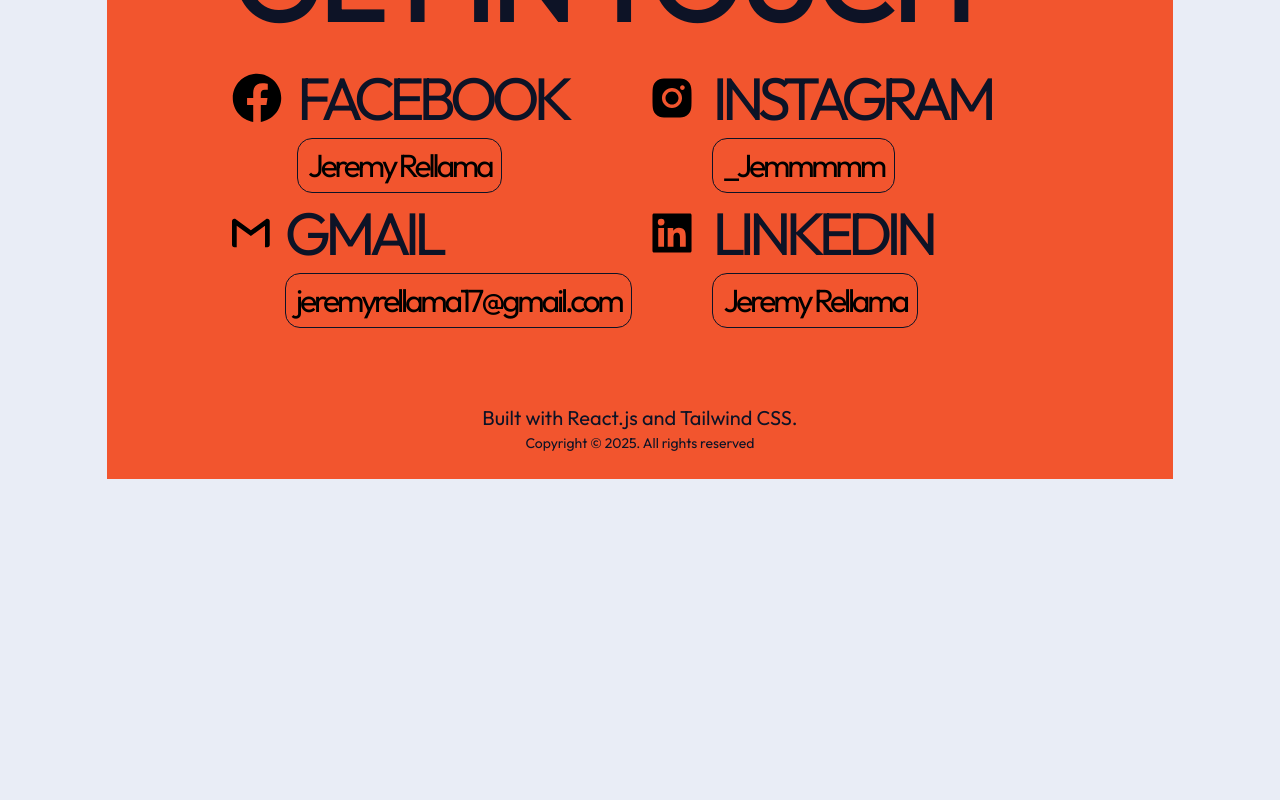
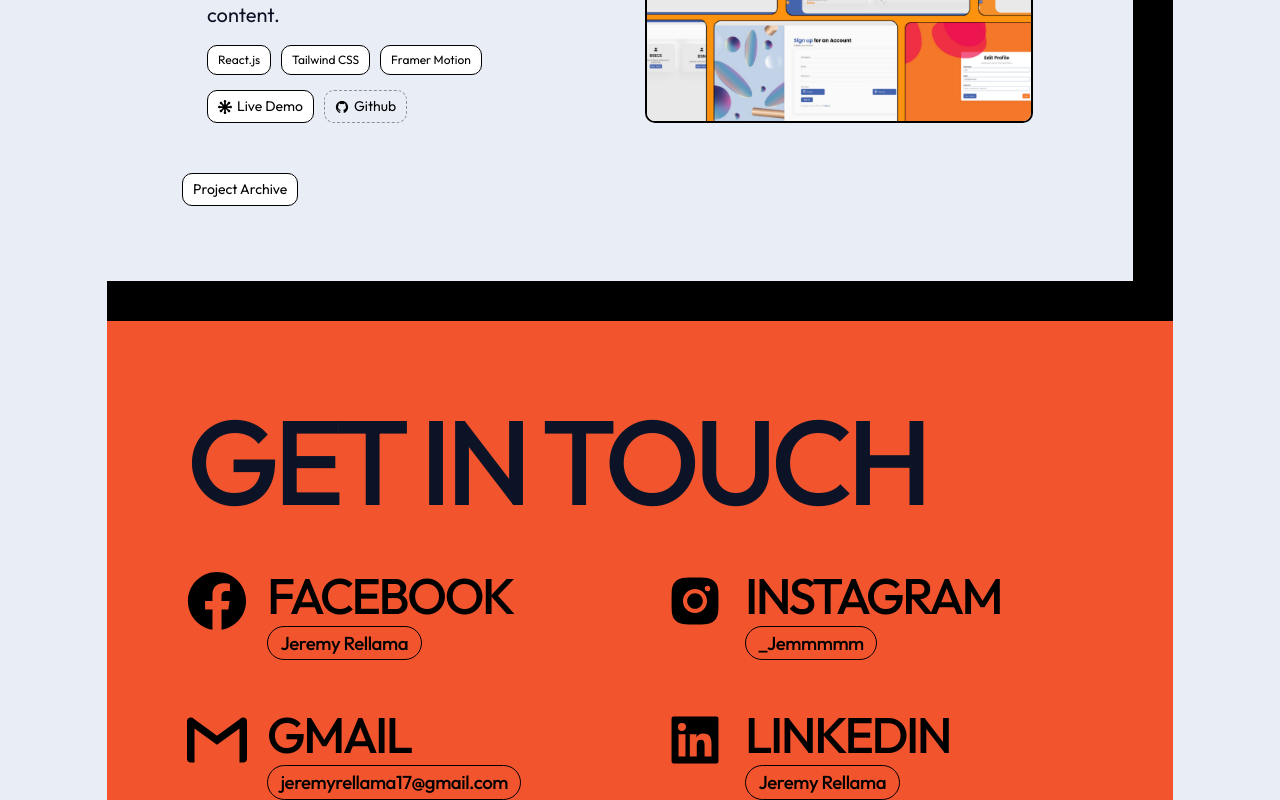
Before and after one commit to PaperNsalt/react-portfolio, a React (Vite) app: page / in a window 1280 px wide. Shown: the part 8120-8920 px from the top of the page. Before the commit the page ends 8619 px from the top, so only its background shows below. Built offline with nearby package versions, Linux system fonts and the light colour scheme.

Commit message:
update footer style

```diff
--- a/src/Footer.jsx
+++ b/src/Footer.jsx
@@ -1,16 +1,20 @@
+import React from "react";
 import { FacebookIcon, GmailIcon, InstagramIcon, LinkedInFooterIcon } from "./components/IconComponent";
 import FooterSocialCard from "./components/FooterSocialCardComponent";
 
-function Footer(){
-  return(
-    <footer className="bg-[#f2552e] xl:py-0 xl:px-50 max-[426px]:py-10 max-[426px]:px-20">
-
-      <div className="flex justify-start items-start">
-        <h1 className="text-left max-[426px]:text-[4rem] max-[426px]:leading-14 md:text-[7rem] lg:text-[12rem] leading-76 font-medium tracking-tighter">GET IN TOUCH </h1>
+function Footer() {
+  return (
+    <footer className="bg-[#f2552e] w-full p-6 sm:p-10 md:p-20 xl:p-32 overflow-hidden">
+      {/* --- HEADER --- */}
+      <div className="flex justify-start items-start mb-8 sm:mb-20">
+        <h1 className="text-left text-5xl sm:text-7xl md:text-8xl lg:text-[10rem] xl:text-[12rem] font-medium tracking-tighter leading-none">
+          GET IN TOUCH
+        </h1>
       </div>
 
-      <div className="grid grid-cols-2 gap-6">
-
+      {/* --- GRID --- */}
+      {/* Changed: grid-cols-2 on mobile with smaller gap */}
+      <div className="grid grid-cols-2 lg:grid-cols-2 gap-4 sm:gap-8 md:gap-12 xl:gap-20">
         <FooterSocialCard
           icon={FacebookIcon}
           platform="FACEBOOK"
@@ -29,7 +33,7 @@
           icon={GmailIcon}
           platform="GMAIL"
           username="jeremyrellama17@gmail.com"
-        url="https://github.com/PaperNsalt"
+          url="mailto:jeremyrellama17@gmail.com"
         />
 
         <FooterSocialCard
@@ -38,15 +42,19 @@
           username="Jeremy Rellama"
           url="https://www.linkedin.com/in/jeremy-rellama-39292a339/"
         />
-
       </div>
 
-      <div className="xl:mt-20 p-10 flex flex-col">
-        <p className="xl:text-[2rem]">Built with React.js and Tailwind CSS.</p>
-        <p className="xl:text-[1.4rem]">Copyright © 2025. All rights reserved</p>
+      {/* --- COPYRIGHT --- */}
+      <div className="mt-12 sm:mt-24 xl:mt-32 border-t border-black/10 pt-8 flex flex-col gap-2 opacity-80">
+        <p className="text-sm sm:text-lg md:text-xl xl:text-2xl font-medium">
+          Built with React.js and Tailwind CSS.
+        </p>
+        <p className="text-xs sm:text-base md:text-lg xl:text-xl">
+          Copyright © 2025. All rights reserved.
+        </p>
       </div>
     </footer>
   );
 }
 
-export default Footer
+export default Footer;
--- a/src/components/FooterSocialCardComponent.jsx
+++ b/src/components/FooterSocialCardComponent.jsx
@@ -1,40 +1,48 @@
-import { motion } from "motion/react";
+import { motion } from "framer-motion";
 import React from "react";
 
 const FooterSocialCard = ({ icon, platform, username, url }) => {
   return (
-    <motion.div
-      whileHover={{ scale: 1.05, y: -2 }}
-      whileTap={{ scale: 0.9, y: 1 }}
-      transition={{ type: "spring", stiffness: 300, damping: 15 }}
-      className="flex flex-row justify-start items-start gap-6 max-[426px]:gap-0 max-[426px]:mt-6"
+    <motion.a
+      href={url}
+      target="_blank"
+      rel="noopener noreferrer"
+      whileHover={{ scale: 1.02, y: -5 }}
+      whileTap={{ scale: 0.95 }}
+      transition={{ type: "spring", stiffness: 300, damping: 20 }}
+      // LAYOUT: flex-col on mobile (Icon Top), flex-row on desktop (Icon Left)
+      className="flex flex-col md:flex-row items-start gap-3 sm:gap-6 xl:gap-8 group cursor-pointer"
     >
-      {/* Responsive icon wrapper */}
-      <div className="w-20 h-20 max-[426px]:w-6 max-[426px]:h-10">
+      {/* --- ICON WRAPPER --- */}
+      {/* Smaller icon on mobile to fit the tight grid */}
+      <div className="shrink-0 w-8 h-8 sm:w-16 sm:h-16 md:w-20 md:h-20 lg:w-24 lg:h-24">
         {React.cloneElement(icon, {
-          className: "w-full h-full" // Fill the wrapper
+          className: "w-full h-full object-contain fill-current text-black group-hover:text-white transition-colors duration-300"
         })}
       </div>
 
-      <div className="flex flex-col justify-center items-start max-[426px]:gap-0 xl:gap-6">
-        {/* Platform text */}
-        <h1 className=" xl:text-[6rem] lg:text-[5rem] md:text-[4rem] sm:text-[3rem] max-[426px]:text-[1.6rem] max-[426px]:leading-10 tracking-[-0.1em] leading-20">
+      {/* --- TEXT CONTENT --- */}
+      <div className="flex flex-col items-start justify-center w-full">
+        {/* Platform Title */}
+        <h2 className="text-xl sm:text-5xl md:text-6xl lg:text-7xl xl:text-[5rem] font-medium tracking-tighter leading-none mb-2 group-hover:text-white transition-colors duration-300">
           {platform}
-        </h1>
+        </h2>
 
-        {/* Username link with motion hover */}
-        <motion.p className="border rounded-3xl  py-1 px-4 max-[426px]:py-1 max-[426px]:px-2 xl:text-[3.2rem] lg:text-[2.8rem] md:text-[2.4rem] sm:text-[1.8rem] max-[426px]:text-[..6rem] tracking-[-.1em] hover:bg-white/80">
-          <a
-            href={url}
-            target="_blank"
-            rel="noopener noreferrer"
-            className="text-black hover:text-[#f2552e]"
-          >
-            {username}
-          </a>
-        </motion.p>
+        {/* Username Badge */}
+        <div className="
+          border border-black rounded-lg md:rounded-full
+          px-2 py-1 sm:px-5 sm:py-2
+          w-full md:w-auto
+          text-[0.65rem] sm:text-lg md:text-xl xl:text-3xl
+          tracking-tight font-medium
+          bg-transparent group-hover:bg-white group-hover:border-white group-hover:text-[#f2552e]
+          transition-all duration-300
+          break-all md:break-normal text-center md:text-left
+        ">
+          {username}
+        </div>
       </div>
-    </motion.div>
+    </motion.a>
   );
 };
 
--- a/src/pages/ProjectSection.jsx
+++ b/src/pages/ProjectSection.jsx
@@ -78,6 +78,16 @@
         imageAlt="Preview"
       />
 
+        <ProjectCard
+        title="QuoteSpark"
+        description="QuoteSpark is a modern web application that fetches and displays random inspirational quotes. It features a sleek, responsive interface, allows users to get new quotes instantly, and can integrate with APIs for an endless supply of motivational content."
+        technologies={["React.js", "Tailwind CSS", "Framer Motion"]}
+        liveLink="https://your-live-demo.com"
+        githubLink="https://github.com/PaperNsalt/Student-Management-System"
+        image={StudentManagementSystem}
+        imageAlt="Preview"
+      />
+
       <div className="flex justify-start xl:mt-10">
       <ButtonComponent
       href="https://github.com/PaperNsalt?tab=repositories"
```
Lines whose indentation alone changed are shown as unchanged.
